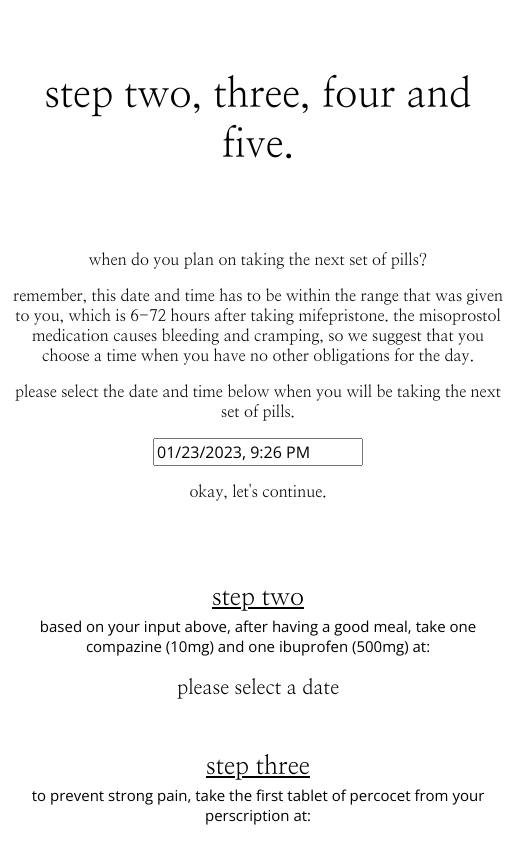
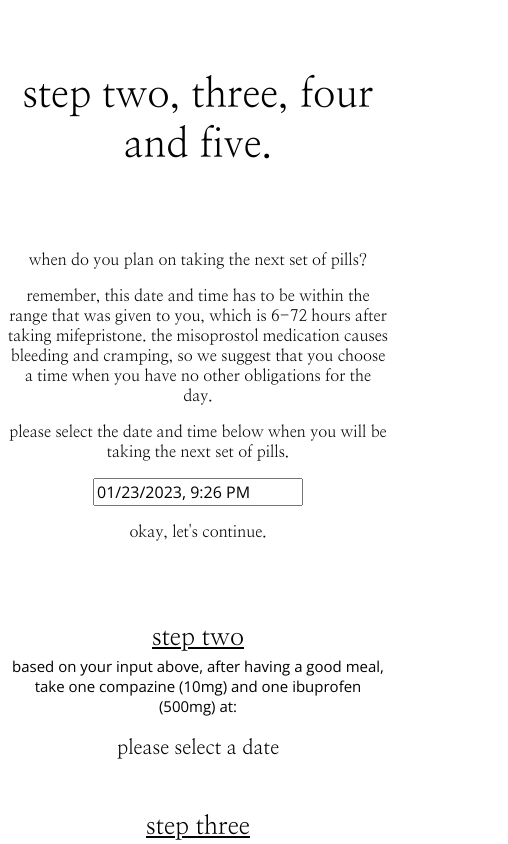
Before and after one commit to lilyshowlader/mifemiso, a React (Create React App) app: page /instructions in a window 390 px wide. Shown: the top 844 px of the page, 508 px wide, since content can reach past the window. Built offline with nearby package versions, Linux system fonts and the light colour scheme.

Commit message:
add instruction container to media query

```diff
--- a/src/App.css
+++ b/src/App.css
@@ -190,6 +190,12 @@ button {
     width: 380px;
   }
 
+  .instructions-container {
+    text-align: center;
+    margin: auto;
+    width: 380px;
+  }
+
   .expectations-container {
     text-align: center;
     margin: auto;
```
